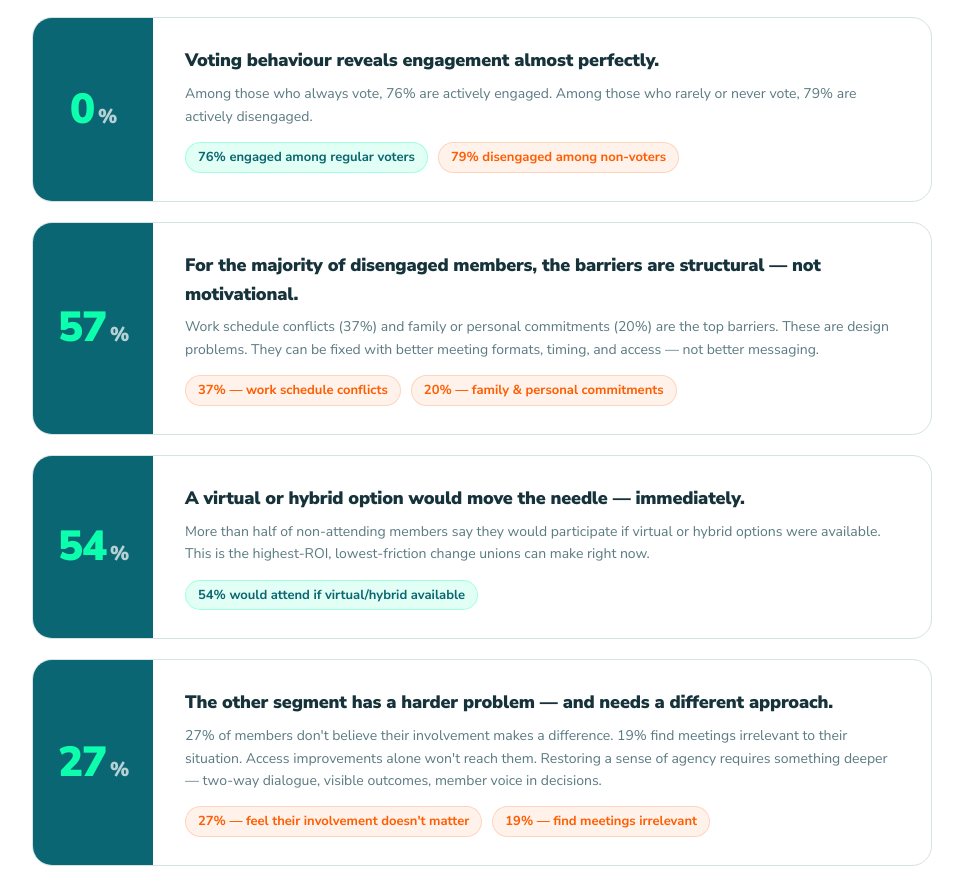
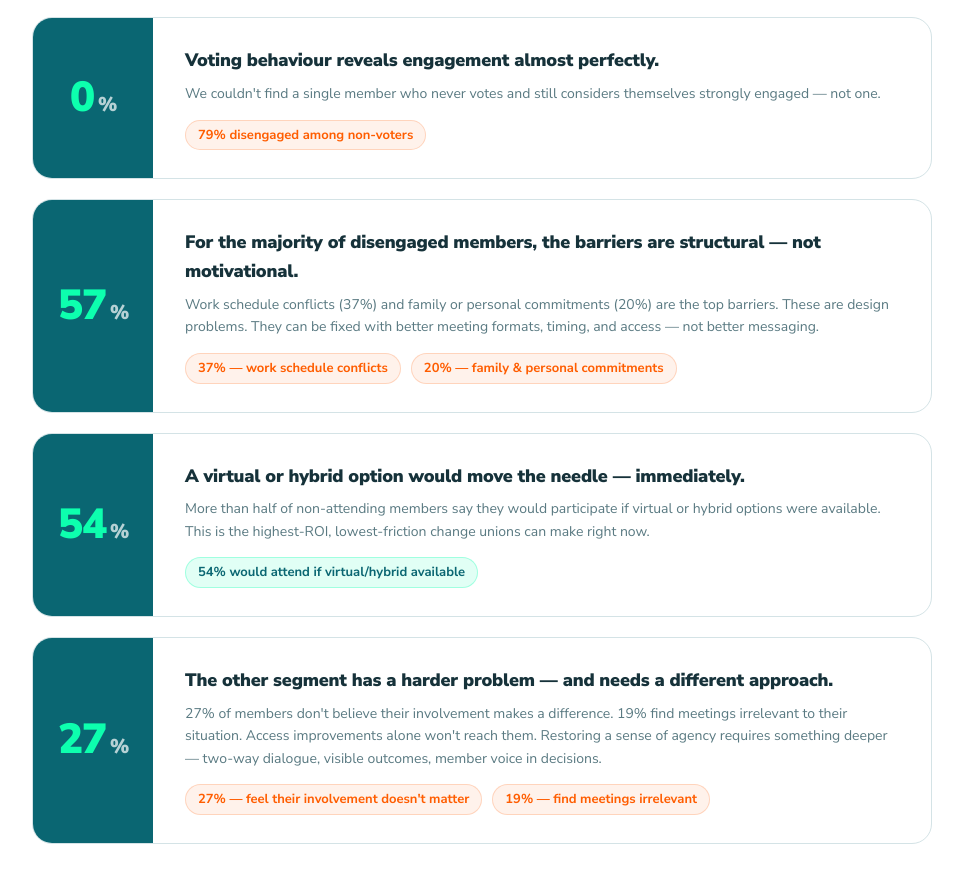
Before and after one commit to CarlMav00/MotionMeetings, a website: page index.html in a window 1280 px wide. Shown: the part 1723-2603 px from the top of the page, without its empty margins (158-1121 px from the left). Drawn offline with Linux system fonts and the light colour scheme; a script that the page names is missing.

Commit message:
Fix finding card 2 copy
Restore 'never votes and still' sentence, delete 76% body text and chip

Co-Authored-By: Claude Sonnet 4.6 <noreply@anthropic.com>

```diff
--- a/index.html
+++ b/index.html
@@ -612,9 +612,8 @@
       </div>
       <div class="finding-body">
         <h3>Voting behaviour reveals engagement almost perfectly.</h3>
-        <p>Among those who always vote, 76% are actively engaged. Among those who rarely or never vote, 79% are actively disengaged.</p>
+        <p>We couldn't find a single member who never votes and still considers themselves strongly engaged — not one.</p>
         <div class="finding-detail">
-          <span class="finding-chip hi">76% engaged among regular voters</span>
           <span class="finding-chip warn">79% disengaged among non-voters</span>
         </div>
       </div>
```
